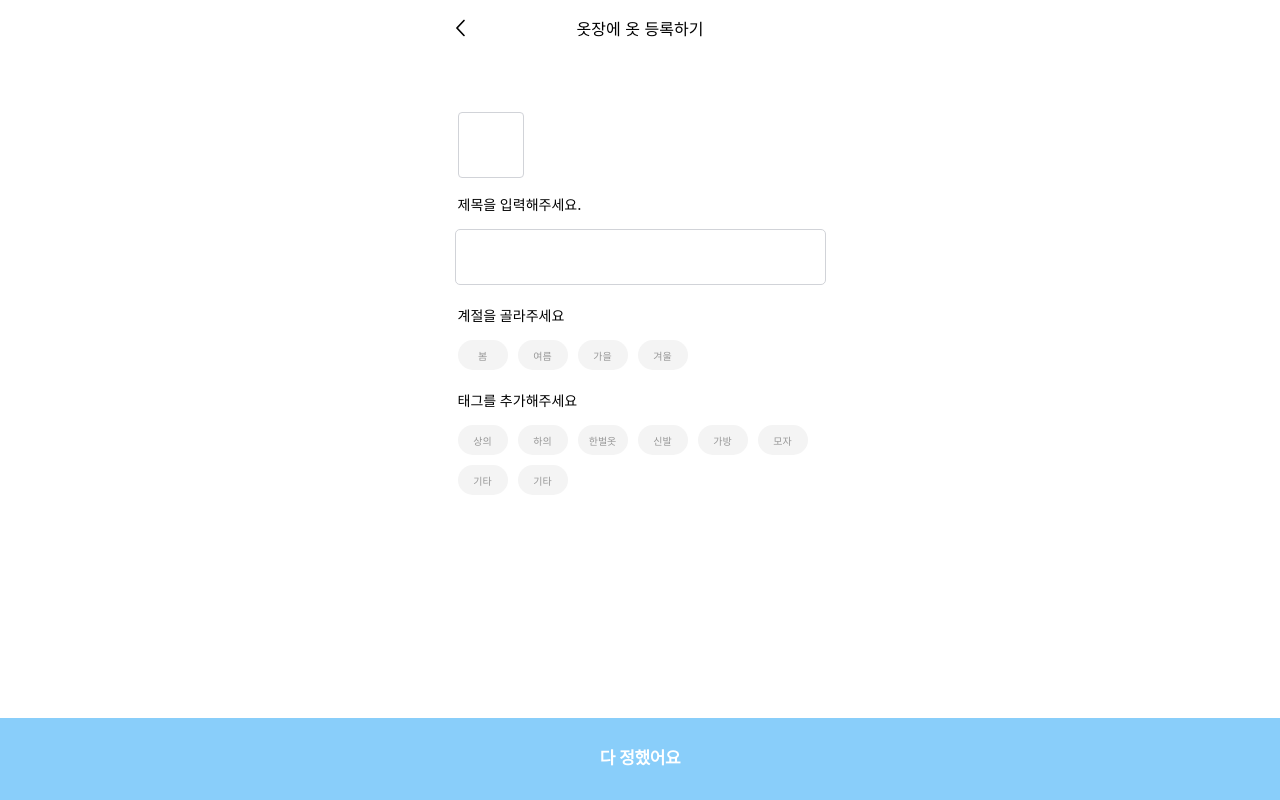
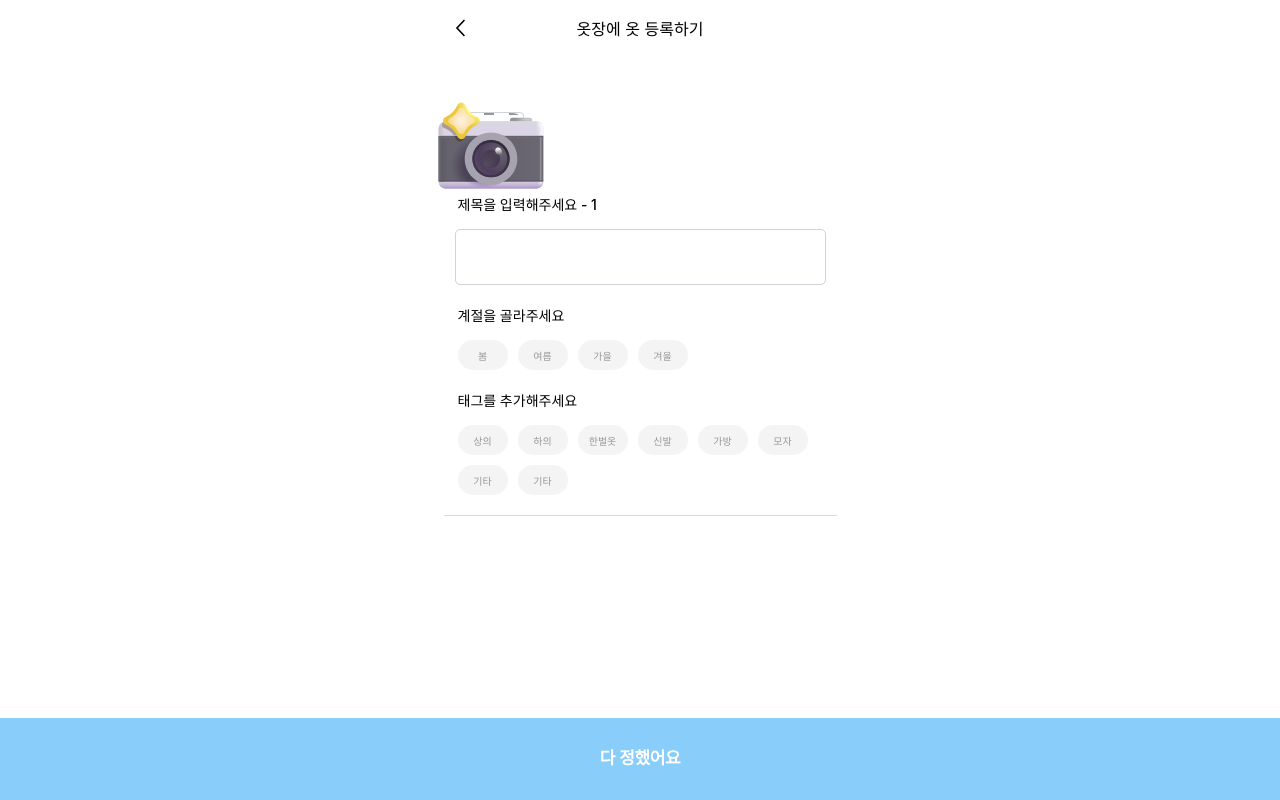
Before and after one commit to git-hubsalt/omoib-frontend, a React (Create React App) app: page /register/1 in a window 1280 px wide. Built offline with nearby package versions, Linux system fonts and the light colour scheme; a web font is replaced by a local one.

Commit message:
refactor : 코드수정

```diff
--- a/src/components/Button/TagButton.tsx
+++ b/src/components/Button/TagButton.tsx
@@ -50,7 +50,11 @@ const getTagStyles = (tagContent: string) => {
     const clothingColors: Record<string, { backgroundColor: string; color: string }> = {
         상의: { backgroundColor: '#FBE56B', color: 'white' },
         하의: { backgroundColor: '#FBE56B', color: 'white' },
-        '드레스/원피스': { backgroundColor: '#FBE56B', color: 'white' },
+        한벌옷: { backgroundColor: '#FBE56B', color: 'white' },
+        신발: { backgroundColor: '#FBE56B', color: 'white' },
+        가방: { backgroundColor: '#FBE56B', color: 'white' },
+        모자: { backgroundColor: '#FBE56B', color: 'white' },
+        기타: { backgroundColor: '#FBE56B', color: 'white' },
     };
 
     if (seasonColors[tagContent]) {
--- a/src/pages/Register/index.tsx
+++ b/src/pages/Register/index.tsx
@@ -1,8 +1,8 @@
-import {ContentsContainer, NoticeText, RegisterLayout, TagBox, TagSelectionBox, Input, UploaderBox} from "./style";
+import { ContentsContainer, NoticeText, RegisterLayout, TagBox, TagSelectionBox, Input, UploaderBox } from "./style";
 import Header from "../../components/Header/Header";
 import Uploader from "../../components/Uploader/Uploader";
-import {useParams} from "react-router-dom";
-import {ChangeEvent, useState} from "react";
+import { useParams } from "react-router-dom";
+import { ChangeEvent, useState } from "react";
 import TagButton from "../../components/Button/TagButton";
 import ClickButton from "../../components/Button/ClickButton";
 
@@ -13,60 +13,69 @@ const RegisterPage = () => {
   const params = useParams();
   const type = (params.type === 'wish') ? '위시' : '옷장';
   const [name, setName] = useState<string>('');
+  const [contents, setContents] = useState<number[]>([0]); // ContentsContainer 개수를 관리하는 상태
 
   const handleClothesImageChange = () => {
-
   };
 
   const handleInputChange = (event: ChangeEvent<HTMLInputElement>) => {
     setName(event.target.value);
   };
 
+  const handleUploaderClick = () => {
+    setContents((prev) => [...prev, prev.length]); // 새로운 ContentsContainer 추가
+  };
+
   const handleButtonClick = () => {
-
+    if (!name) {
+      alert("제목을 입력해주세요.");
+      return;
+    }
+    console.log("Registering clothing item:", { name });
   };
 
   return (
     <RegisterLayout>
-      <Header text={`${type}에 옷 등록하기`}/>
+      <Header text={`${type}에 옷 등록하기`} />
 
-      <UploaderBox>
-        {/*<Uploader width={64} height={64}>*/}
-        {/*  <Uploader.Image*/}
-        {/*    hasButton={false}*/}
-        {/*    onImageChange={handleClothesImageChange}/>*/}
-        {/*</Uploader>*/}
+      <UploaderBox onClick={handleUploaderClick}>
+        <Uploader width={64} height={64}>
+          <Uploader.Image hasButton={false} onImageChange={handleClothesImageChange} />
+        </Uploader>
       </UploaderBox>
 
-      <ContentsContainer>
+      {contents.map((_, index) => (
+        <ContentsContainer key={index}>
           <TagSelectionBox>
-          <NoticeText>제목을 입력해주세요.</NoticeText>
-          <Input onChange={handleInputChange} value={name}/>
+            <NoticeText>제목을 입력해주세요 - {index + 1} </NoticeText>
+            <Input onChange={handleInputChange} value={name} />
           </TagSelectionBox>
 
           <TagSelectionBox>
             <NoticeText>계절을 골라주세요</NoticeText>
             <TagBox>
-            {seasons.map((season: string, index: number) => {
-              return <TagButton key={index} name={season} withHash={false}/>
-            })}
+              {seasons.map((season, index) => (
+                <TagButton key={index} name={season} withHash={false} />
+              ))}
             </TagBox>
           </TagSelectionBox>
 
           <TagSelectionBox>
             <NoticeText>태그를 추가해주세요</NoticeText>
             <TagBox>
-            {categories.map((category: string, index: number) => {
-              return <TagButton key={index} name={category} withHash={false}/>
-            })}
+              {categories.map((category, index) => (
+                <TagButton key={index} name={category} withHash={false} />
+              ))}
             </TagBox>
           </TagSelectionBox>
         </ContentsContainer>
+      ))}
+
       <ClickButton variant={'footerButton'} onClick={handleButtonClick}>
         다 정했어요
       </ClickButton>
     </RegisterLayout>
-  )
+  );
 };
 
 export default RegisterPage;
--- a/src/pages/Register/style.tsx
+++ b/src/pages/Register/style.tsx
@@ -16,9 +16,10 @@ export const ContentsContainer = styled.div`
   justify-content: center;
   align-items: center;
   flex-direction: column;
-  padding: 0 14px;
+  padding: 0 14px 20px;
   box-sizing: border-box;
   gap: 20px;
+  border-bottom: 1px solid #D9D9D9;
 `
 
 export const TagSelectionBox = styled.div`
```
Lines whose indentation alone changed are shown as unchanged.
